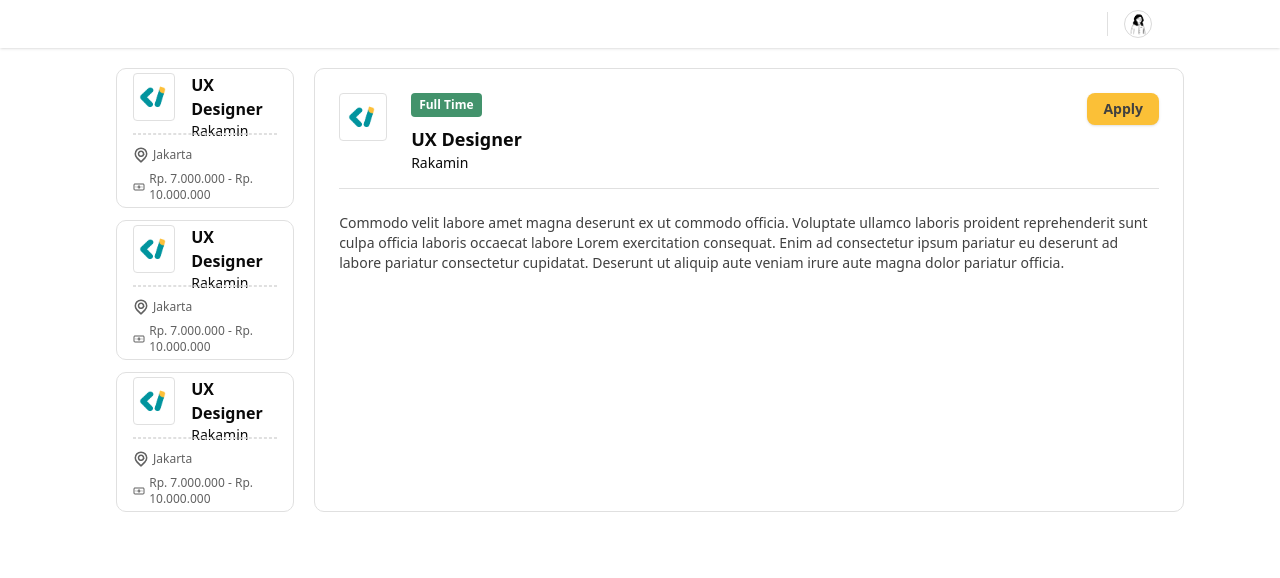
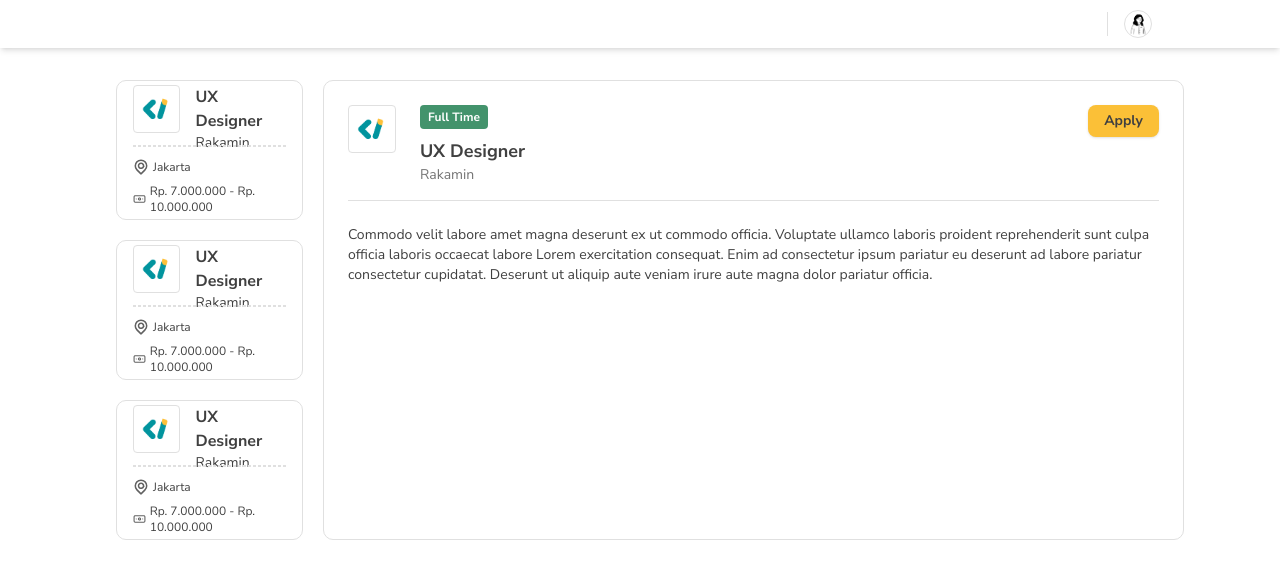
Before and after one commit to zalviandyr/hiring-management, a Next.js app: page / in a window 1280 px wide. Shown: the top 578 px of the page. Built offline with nearby package versions, Linux system fonts and the light colour scheme.

Commit message:
feat: change color and font

```diff
--- /dev/null
+++ b/app/(main)/_components/Header.tsx
@@ -0,0 +1,18 @@
+import { Separator } from "@/components/ui/separator";
+import Image from "next/image";
+
+export const Header = () => {
+  return (
+    <div className="bg-white flex flex-row px-32 h-12 py-3 items-center shadow-md">
+      <div className="w-full bg-red-500"></div>
+
+      <div className="flex flex-row items-center gap-4 w-full h-full justify-end">
+        <Separator orientation="vertical" />
+
+        <div className="relative h-7 w-7 rounded-full border border-neutral-40">
+          <Image src={"/images/profile.png"} alt="Profile Image" fill className="object-contain" />
+        </div>
+      </div>
+    </div>
+  );
+};
--- a/app/(main)/_components/JobCard.tsx
+++ b/app/(main)/_components/JobCard.tsx
@@ -3,9 +3,9 @@ import Image from "next/image";
 
 export const JobCard = () => {
   return (
-    <div className="flex flex-col border border-border justify-center px-4 rounded-lg h-[140px] w-full">
+    <div className="flex flex-col border border-neutral-40 justify-center px-4 rounded-lg h-[140px] w-full">
       <div className="flex flex-row h-12 gap-4">
-        <div className="relative h-12 w-12 border border-border rounded">
+        <div className="relative h-12 w-12 border border-neutral-40 rounded">
           <Image src={"/images/rakamin.png"} alt="Job Logo" fill className="object-contain" />
         </div>
 
--- a/app/(main)/page.tsx
+++ b/app/(main)/page.tsx
@@ -2,30 +2,16 @@ import { Button } from "@/components/ui/button";
 import { Separator } from "@/components/ui/separator";
 import Image from "next/image";
 import { JobCard } from "./_components/JobCard";
+import { Header } from "./_components/Header";
 
 const Home = () => {
   return (
     <div className="relative">
-      <div className="bg-white flex flex-row px-32 h-12 py-3 items-center shadow">
-        <div className="w-full bg-red-500"></div>
+      <Header />
 
-        <div className="flex flex-row items-center gap-4 w-full h-full justify-end">
-          <Separator orientation="vertical" />
-
-          <div className="relative h-7 w-7 rounded-full border border-ring/40">
-            <Image
-              src={"/images/profile.png"}
-              alt="Profile Image"
-              fill
-              className="object-contain"
-            />
-          </div>
-        </div>
-      </div>
-
-      <div className="flex flex-row mt-5 px-24">
+      <div className="flex flex-row mt-8 px-24">
         {/* Job List */}
-        <div className="flex flex-col px-5 gap-3 w-1/2">
+        <div className="flex flex-col px-5 gap-5 w-1/2">
           {/* Job Card */}
           <JobCard />
           <JobCard />
@@ -33,10 +19,10 @@ const Home = () => {
         </div>
 
         {/* Job Detail */}
-        <div className="flex flex-col border border-border rounded-lg p-6">
-          <div className="flex flex-row border-b border-border h-24">
+        <div className="flex flex-col border border-neutral-40 rounded-lg p-6">
+          <div className="flex flex-row border-b border-neutral-40 h-24">
             <div className="flex flex-row gap-6 grow w-full">
-              <div className="relative h-12 w-12 border border-border rounded">
+              <div className="relative h-12 w-12 border border-neutral-40 rounded">
                 <Image src={"/images/rakamin.png"} alt="Job Logo" fill className="object-contain" />
               </div>
 
@@ -46,7 +32,7 @@ const Home = () => {
                 </span>
 
                 <span className="font-bold text-lg">UX Designer</span>
-                <span className="text-sm">Rakamin</span>
+                <span className="text-sm text-neutral-70">Rakamin</span>
               </div>
             </div>
 
--- a/app/globals.css
+++ b/app/globals.css
@@ -3,41 +3,16 @@
 
 @theme inline {
   --color-background: var(--background);
-  --color-foreground: var(--foreground);
-  --font-sans: var(--font-geist-sans);
-  --font-mono: var(--font-geist-mono);
-  --color-sidebar-ring: var(--sidebar-ring);
-  --color-sidebar-border: var(--sidebar-border);
-  --color-sidebar-accent-foreground: var(--sidebar-accent-foreground);
-  --color-sidebar-accent: var(--sidebar-accent);
-  --color-sidebar-primary-foreground: var(--sidebar-primary-foreground);
-  --color-sidebar-primary: var(--sidebar-primary);
-  --color-sidebar-foreground: var(--sidebar-foreground);
-  --color-sidebar: var(--sidebar);
-  --color-chart-5: var(--chart-5);
-  --color-chart-4: var(--chart-4);
-  --color-chart-3: var(--chart-3);
-  --color-chart-2: var(--chart-2);
-  --color-chart-1: var(--chart-1);
-  --color-ring: var(--ring);
-  --color-input: var(--input);
-  --color-border: var(--border);
-  --color-destructive: var(--destructive);
-  --color-accent-foreground: var(--accent-foreground);
-  --color-accent: var(--accent);
-  --color-muted-foreground: var(--muted-foreground);
-  --color-muted: var(--muted);
-  --color-secondary-foreground: var(--secondary-foreground);
-  --color-secondary: var(--secondary);
-  --color-primary-foreground: var(--primary-foreground);
-  --color-primary: var(--primary);
-  --color-popover-foreground: var(--popover-foreground);
-  --color-popover: var(--popover);
-  --color-card-foreground: var(--card-foreground);
-  --color-card: var(--card);
+
+  --font-sans: var(--font-nunito-sans);
+  --font-mono: var(--font-nunito);
+
+  --color-neutral-40: var(--neutral-40);
+  --color-neutral-70: var(--neutral-70);
   --color-neutral-90: var(--neutral-90);
   --color-success-main: var(--success-main);
   --color-secondary-main: var(--secondary-main);
+
   --radius-sm: calc(var(--radius) - 4px);
   --radius-md: calc(var(--radius) - 2px);
   --radius-lg: var(--radius);
@@ -46,48 +21,18 @@
 
 :root {
   --radius: 0.625rem;
+
   --background: oklch(1 0 0);
-  --foreground: oklch(0.145 0 0);
-  --card: oklch(1 0 0);
-  --card-foreground: oklch(0.145 0 0);
-  --popover: oklch(1 0 0);
-  --popover-foreground: oklch(0.145 0 0);
-  --primary: oklch(0.205 0 0);
-  --primary-foreground: oklch(0.985 0 0);
-  --secondary: oklch(0.97 0 0);
-  --secondary-foreground: oklch(0.205 0 0);
-  --muted: oklch(0.97 0 0);
-  --muted-foreground: oklch(0.4926 0 0);
-  --accent: oklch(0.97 0 0);
-  --accent-foreground: oklch(0.205 0 0);
-  --destructive: oklch(0.577 0.245 27.325);
-  --border: oklch(0.9067 0 0);
-  --input: oklch(0.922 0 0);
-  --ring: oklch(0.708 0 0);
-  --chart-1: oklch(0.646 0.222 41.116);
-  --chart-2: oklch(0.6 0.118 184.704);
-  --chart-3: oklch(0.398 0.07 227.392);
-  --chart-4: oklch(0.828 0.189 84.429);
-  --chart-5: oklch(0.769 0.188 70.08);
-  --sidebar: oklch(0.985 0 0);
-  --sidebar-foreground: oklch(0.145 0 0);
-  --sidebar-primary: oklch(0.205 0 0);
-  --sidebar-primary-foreground: oklch(0.985 0 0);
-  --sidebar-accent: oklch(0.97 0 0);
-  --sidebar-accent-foreground: oklch(0.205 0 0);
-  --sidebar-border: oklch(0.922 0 0);
-  --sidebar-ring: oklch(0.708 0 0);
 
+  --neutral-40: oklch(0.9067 0 0);
+  --neutral-70: oklch(0.5624 0 0);
   --neutral-90: oklch(0.3715 0 0);
   --success-main: oklch(0.602 0.0997 160);
   --secondary-main: oklch(0.8397 0.1572 83.55);
 }
 
 @layer base {
-  * {
-    @apply border-border outline-ring/50;
-  }
   body {
-    @apply bg-background text-foreground;
+    @apply bg-background text-neutral-90 font-sans;
   }
 }
--- a/app/layout.tsx
+++ b/app/layout.tsx
@@ -1,17 +1,13 @@
 import type { Metadata } from "next";
-import { Geist, Geist_Mono } from "next/font/google";
+import { Nunito, Nunito_Sans } from "next/font/google";
 import "./globals.css";
 
-// TODO: font to nunito sans
-// TODO: ubah penamaan warna sesuai figma
-const geistSans = Geist({
-  variable: "--font-geist-sans",
-  subsets: ["latin"],
+const nunito = Nunito({
+  variable: "--font-nunito",
 });
 
-const geistMono = Geist_Mono({
-  variable: "--font-geist-mono",
-  subsets: ["latin"],
+const nunitoSans = Nunito_Sans({
+  variable: "--font-nunito-sans",
 });
 
 export const metadata: Metadata = {
@@ -26,7 +22,7 @@ export default function RootLayout({
 }>) {
   return (
     <html lang="en">
-      <body className={`${geistSans.variable} ${geistMono.variable} antialiased`}>{children}</body>
+      <body className={`${nunito.variable} ${nunitoSans.variable} antialiased`}>{children}</body>
     </html>
   );
 }
--- a/components/ui/separator.tsx
+++ b/components/ui/separator.tsx
@@ -23,8 +23,8 @@ function Separator({
       orientation={orientation}
       className={cn(
         "shrink-0 data-[orientation=horizontal]:h-px data-[orientation=horizontal]:w-full data-[orientation=vertical]:h-full data-[orientation=vertical]:w-px",
-        variant === "normal" && "bg-border",
-        variant === "dashed" && "border border-dashed",
+        variant === "normal" && "bg-neutral-40",
+        variant === "dashed" && "border border-neutral-40 border-dashed",
         className
       )}
       {...props}
```
